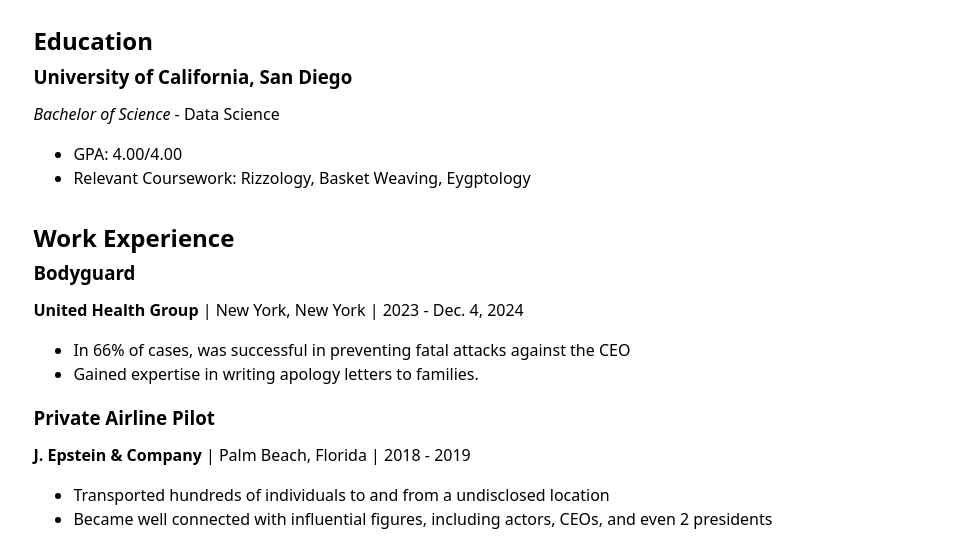
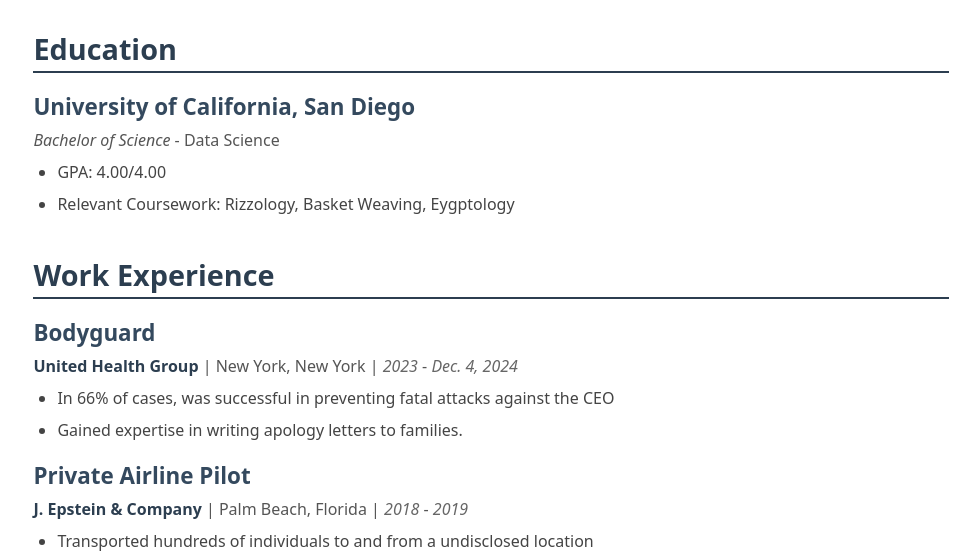
Before and after one commit to chengeric155/dsc106-lab1, a plain HTML site: page CV/index.html in a window 1280 px wide. Shown: the part 220-773 px from the top of the page, without its empty margins (149-1129 px from the left). Drawn offline with Linux system fonts and the light colour scheme.

Commit message:
styled cv

```diff
--- a/CV/index.html
+++ b/CV/index.html
@@ -5,14 +5,6 @@
     <meta name="viewport" content="width=device-width, initial-scale=1.0">
     <title>CV</title>
     <link href="../style.css" rel="stylesheet" type="text/css">
-    <style>
-        section {
-            margin-bottom: 40px;
-        }
-        h2, h3 {
-            line-height: 0.7em; /* Adjust as needed */
-        }
-    </style>
 </head>
 <body>
     <nav>
@@ -24,7 +16,7 @@
     </nav>
     <h1>CV</h1>
 
-    <article>
+    <article class="resume">
         <section>
             <h2>Education</h2>
             <h3>University of California, San Diego</h3>
@@ -36,7 +28,7 @@
         </section>
         <section>
             <h2>Work Experience</h2>
-            <section style="margin-bottom: 25px;">
+            <section>
                 <h3>Bodyguard</h3>
                 <p> <b>United Health Group</b> | New York, New York | <time datetime="2023">2023</time> - <time datetime="2024-12-04">Dec. 4, 2024</time> </p>
                 <ul>
@@ -44,7 +36,7 @@
                     <li>Gained expertise in writing apology letters to families.</li>
                 </ul>
             </section>
-            <section style="margin-bottom: 25px;">
+            <section>
                 <h3>Private Airline Pilot</h3>
                 <p> <b>J. Epstein & Company</b> | Palm Beach, Florida | <time datetime="2018">2018</time> - <time datetime="2019">2019</time></p>
                 <ul>
@@ -52,7 +44,7 @@
                     <li>Became well connected with influential figures, including actors, CEOs, and even 2 presidents</li>
                 </ul>
             </section>
-            <section style="margin-bottom: 25px;">
+            <section>
                 <h3>Talent Acqusition Officer</h3>
                 <p> <b>The Weinstein Company</b> | New York, New York | <time datetime="2015">2015</time> - <time datetime="2017">2017</time></p>
                 <ul>
--- a/style.css
+++ b/style.css
@@ -96,10 +96,61 @@
 }
 
 h1, h2, h3, h4, h5, h6 {
-  line-height: 1.1; /* Reduced line-height for better visual density */
-  text-wrap: balance; /* Prevent uneven line wrapping */
+  line-height: 1.1;
+  text-wrap: balance;
 }
 
 h1{
   font-size: 400%;
 }
+
+.resume {
+  h2 {
+    font-size: 1.8em;
+    margin-top: 1.5em;
+    margin-bottom: 0.5em;
+    color: #2c3e50;
+    border-bottom: 2px solid #2c3e50;
+    padding-bottom: 0.2em;
+  }
+
+  h3 {
+    font-size: 1.4em;
+    margin-top: 1em;
+    margin-bottom: 0.3em;
+    color: #34495e;
+  }
+
+  p {
+    margin: 0.5em 0;
+    color: #555;
+  }
+
+  p i {
+    font-style: italic;
+    color: #555;
+  }
+
+  p b {
+    font-weight: bold;
+    color: #2c3e50;
+  }
+
+  ul {
+    margin: 0.5em 0 1em 1.5em;
+    padding: 0;
+  }
+
+  ul li {
+    margin-bottom: 0.5em;
+    color: #444;
+  }
+
+
+  time {
+    font-style: italic;
+    color: #666;
+  }
+
+
+}
```
